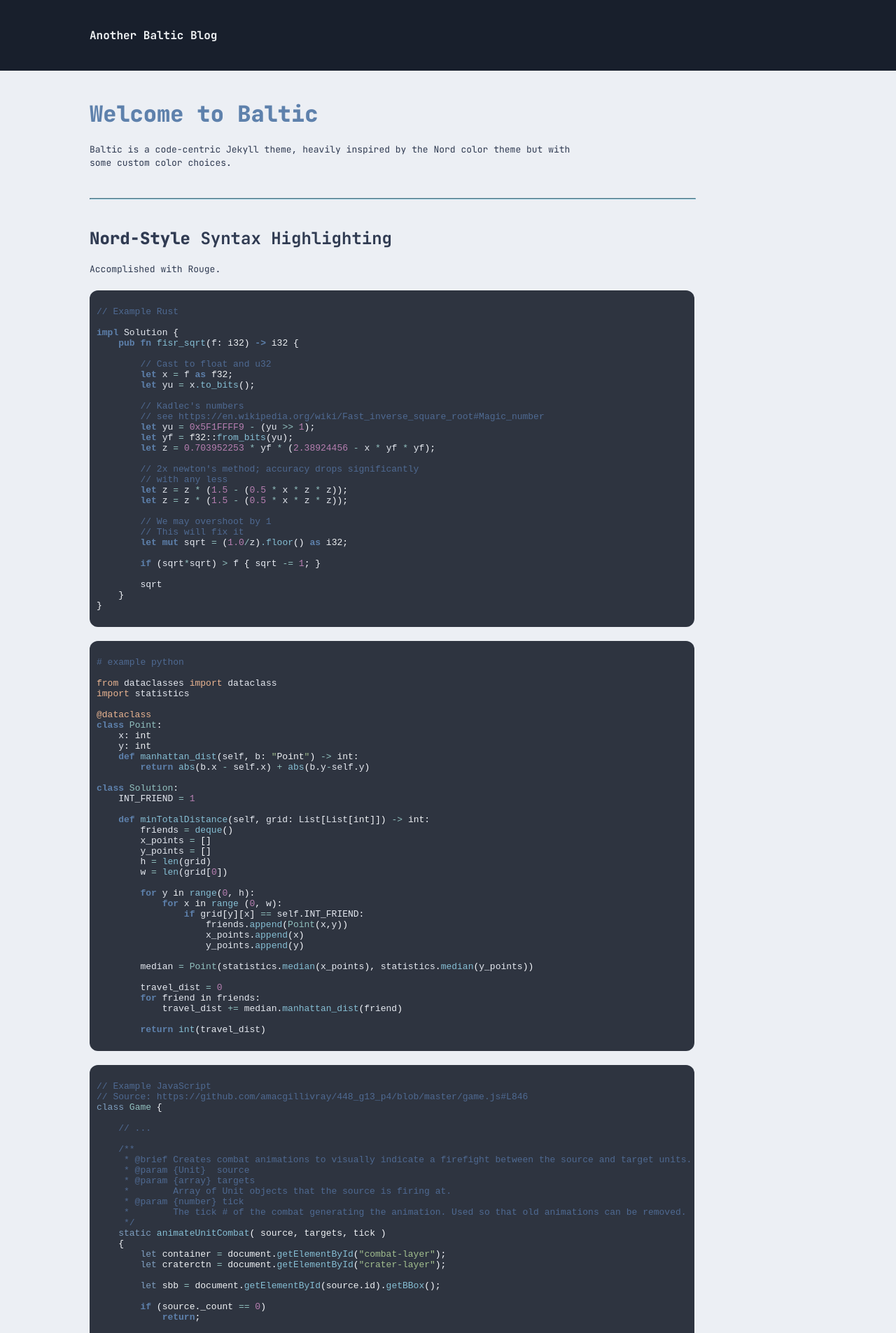
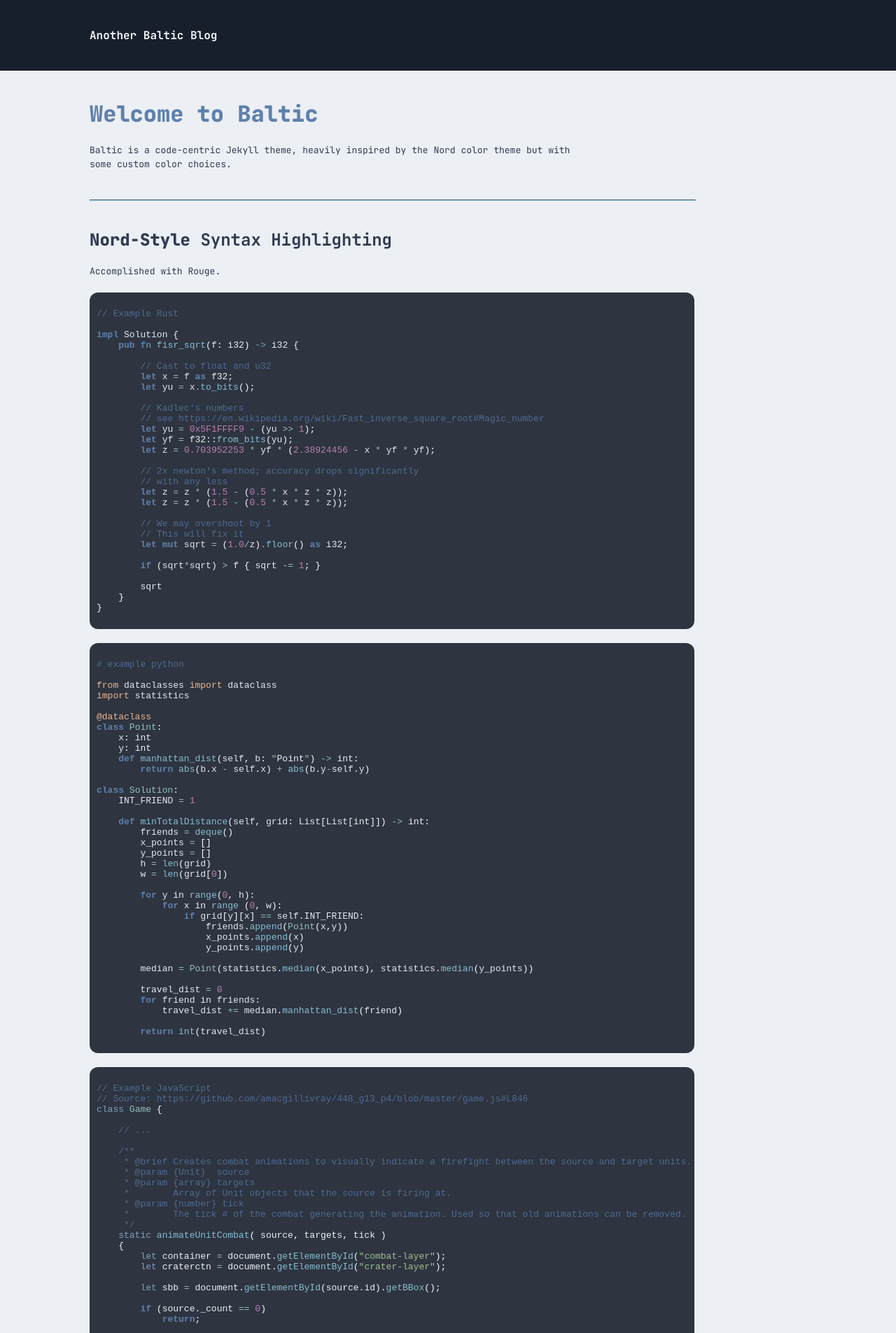
Before and after one commit to amacgillivray/baltic, a Jekyll site: the page built from index.md, in a window 1280 px wide. Shown: the top 1905 px of the page at 70% size. Built offline with Jekyll 4.4.1, drawn with Linux system fonts in a browser that asks for light colours.

Commit message:
Improve spacing

```diff
--- a/_sass/baltic.scss
+++ b/_sass/baltic.scss
@@ -327,3 +327,20 @@ ul.link-list {
         }
     }
 }
+
+.content-area {
+    p {
+        margin: 1rem 0;
+        line-height: 1.25rem;
+    }
+
+    h1, h2, h3, h4, h5, h6 {
+        + p {
+            margin-top: 0.83rem;
+        }
+    }
+}
+
+.publication.blog-post {
+    margin: 2rem 0;
+}
```
